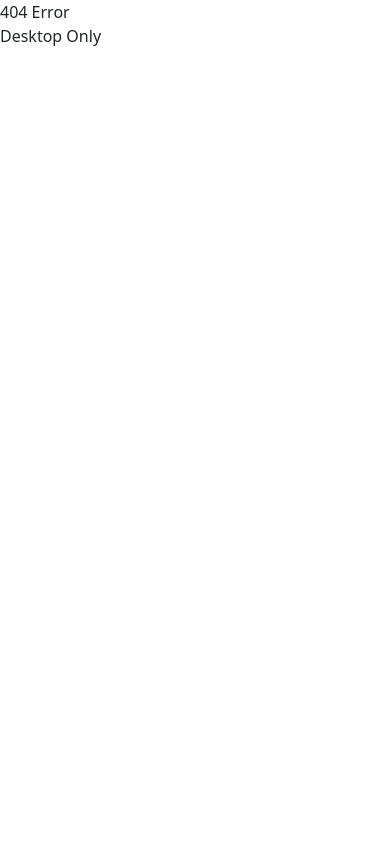
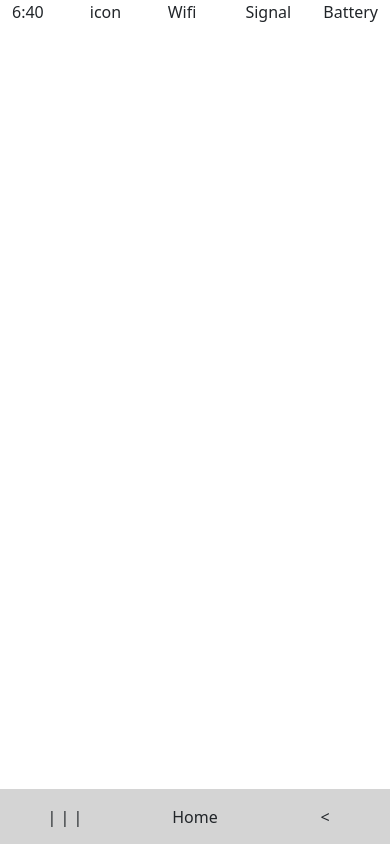
Before and after one commit to TheLvableMrFish/Fish_OS, a React (Create React App) app: page / in a window 390 px wide. Before the commit this address had no page. Built offline with nearby package versions, Linux system fonts and the light colour scheme.

Commit message:
added outline of the mobile application

```diff
--- a/src/App.js
+++ b/src/App.js
@@ -6,7 +6,8 @@ function App() {
   const ratio = window.innerWidth / window.innerHeight
   return (
     <div className="App">
-      {ratio > 1 ? <Desktop /> : <Mobile />}
+      <Mobile />
+      {/* {ratio > 1 ? <Desktop /> : <Mobile />} */}
     </div>
   );
 }
--- a/src/Pages/Mobile.js
+++ b/src/Pages/Mobile.js
@@ -4,8 +4,21 @@ const Mobile =()=>{
 
     return(
         <>
-        <div className=''>404 Error</div>
-        <div className=''>Desktop Only</div>
+        <div className='container-fluid'>
+            <div className='header row'>
+                <div className='col'>6:40</div>
+                <div className='col'>icon</div>
+                <div className='col'>Wifi</div>
+                <div className='col'>Signal</div>
+                <div className='col'>Battery</div>
+            </div>
+
+            <div className='mobile-footer footer row'>
+                <div className='col'>{'| | |'}</div>
+                <div className='col'>{'Home'}</div>
+                <div className='col'>{'<'}</div>
+            </div>
+        </div>
         </>
     )
 }
--- a/src/index.js
+++ b/src/index.js
@@ -1,6 +1,7 @@
 import React from 'react';
 import ReactDOM from 'react-dom/client';
 import './index.css';
+import './index_mobile.css';
 import App from './App';
 
 
--- /dev/null
+++ b/src/index_mobile.css
@@ -0,0 +1,4 @@
+.mobile-footer{
+    text-align: center;
+    align-items: center;
+}
```
